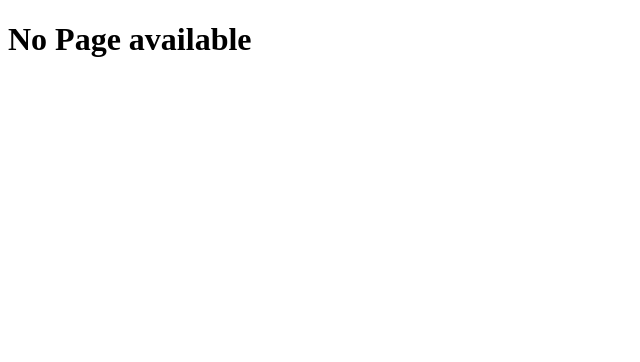
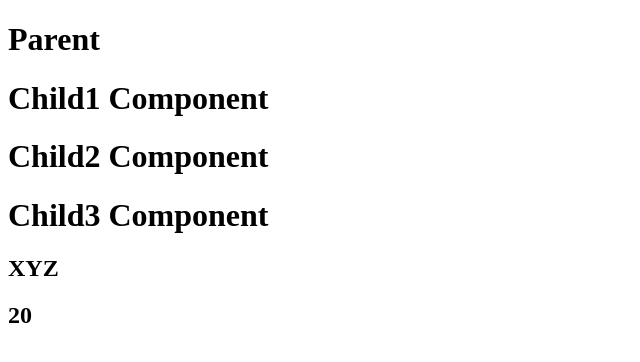
Before and after one commit to TanyaChaudhary010704/FSD_AIML_A, a React (Vite) app in the folder REACT/react-counter-app/: page /parent in a window 1280 px wide. Shown: the top 362 px of the page, without its empty margins (0-640 px from the left). Built offline with nearby package versions, Linux system fonts and the light colour scheme.

Commit message:
Props drilling problem created

```diff
--- a/REACT/react-counter-app/src/App.jsx
+++ b/REACT/react-counter-app/src/App.jsx
@@ -3,6 +3,7 @@ import Home from "./Components/Home"
 import Counter from "./Components/Counter"
 import Stopwatch from "./Components/Stopwatch"
 import RefEx from "./Components/RefEx"
+import Parent from "./Components/Parent"
 const App = () => {
   return (
     <div>
@@ -11,6 +12,7 @@ const App = () => {
         <Route path="/counter" element={<Counter/>}></Route>
         <Route path="/stopwatch" element={<Stopwatch/>}></Route>
         <Route path="/refex" element={<RefEx/>}></Route>
+        <Route path="/parent" element={<Parent/>}></Route>
         <Route path="*" element={<h1>No Page available</h1>}></Route>
       </Routes>
 
--- /dev/null
+++ b/REACT/react-counter-app/src/Components/Child1.jsx
@@ -0,0 +1,12 @@
+import React from 'react'
+import Child2 from './Child2'
+function Child1({student}) {
+  return (
+    <div>
+      <h1>Child1 Component</h1>
+      <Child2 student ={student}/>
+    </div>
+  )
+}
+
+export default Child1
--- /dev/null
+++ b/REACT/react-counter-app/src/Components/Child2.jsx
@@ -0,0 +1,12 @@
+import React from 'react'
+import Child3  from './Child3'
+const Child2 = ({student}) => {
+  return (
+    <div>
+      <h1>Child2 Component</h1>
+      <Child3 student ={student}/>
+    </div>
+  )
+}
+
+export default Child2
--- /dev/null
+++ b/REACT/react-counter-app/src/Components/Child3.jsx
@@ -0,0 +1,12 @@
+import React from 'react'
+
+export const Child3 = ({student}) => {
+  return (
+    <div>
+      <h1>Child3 Component</h1>
+      <h2>{student.name}</h2>
+      <h2>{student.age}</h2>
+    </div>
+  )
+}
+export default Child3;
--- a/REACT/react-counter-app/src/Components/Home.jsx
+++ b/REACT/react-counter-app/src/Components/Home.jsx
@@ -7,6 +7,7 @@ const Home = () => {
         <li><Link to="/counter"> Counter app</Link></li>
         <li><Link to="/stopwatch"> StopWatch app</Link></li>
         <li><Link to="/refex"> Ref example app</Link></li>
+        <li><Link to="/parent"> Props drilling problem</Link></li>
       </ul>
     </div>
   )
--- /dev/null
+++ b/REACT/react-counter-app/src/Components/Parent.jsx
@@ -0,0 +1,16 @@
+import React from 'react'
+import Child1 from './Child1'
+function Parent() {
+  const stu = {
+    name: "XYZ",
+    age: 20,
+  }
+  return (
+    <div>
+      <h1>Parent</h1>
+      <Child1 student = {stu}/>
+    </div>
+  )
+}
+
+export default Parent
```
